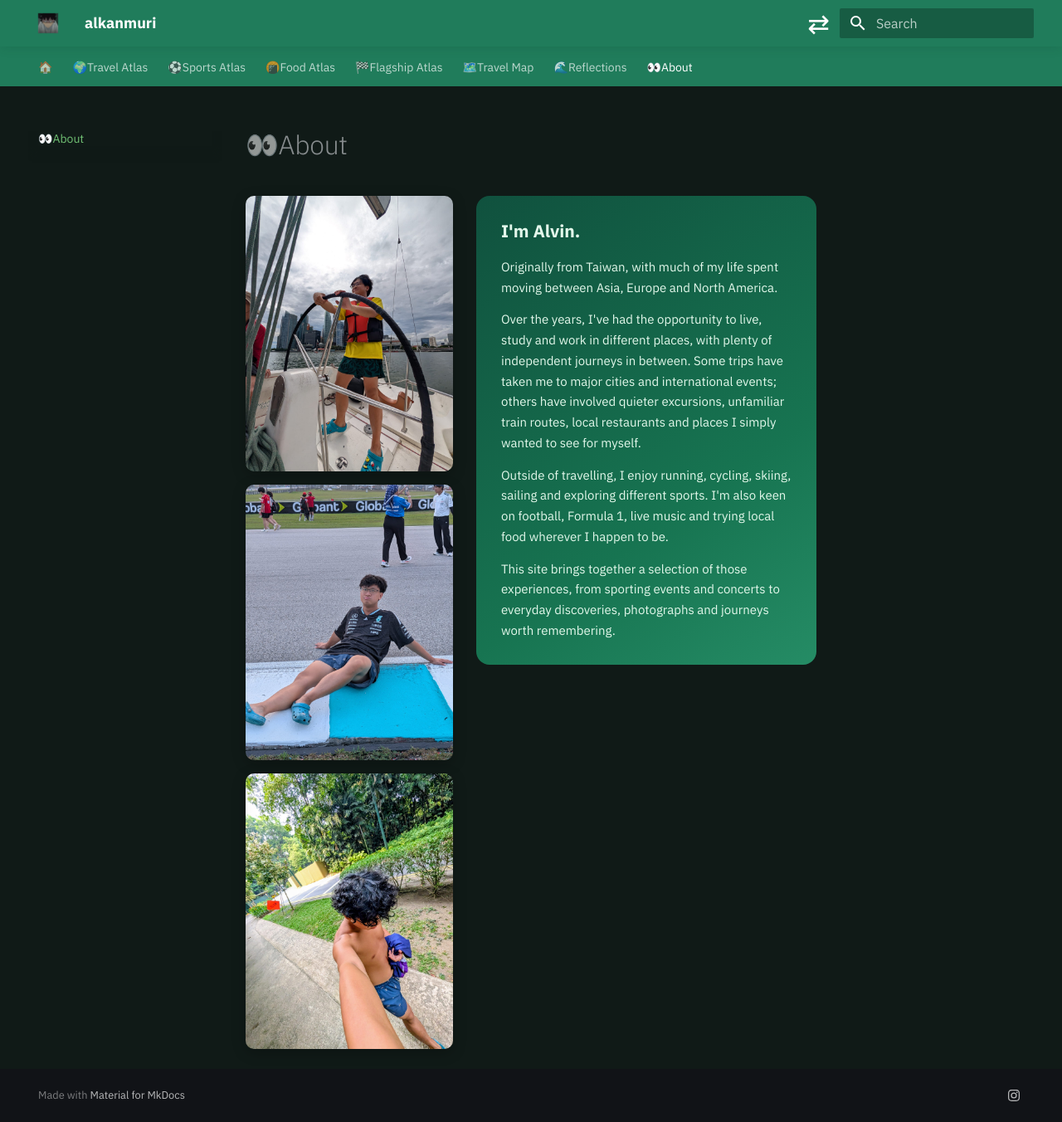
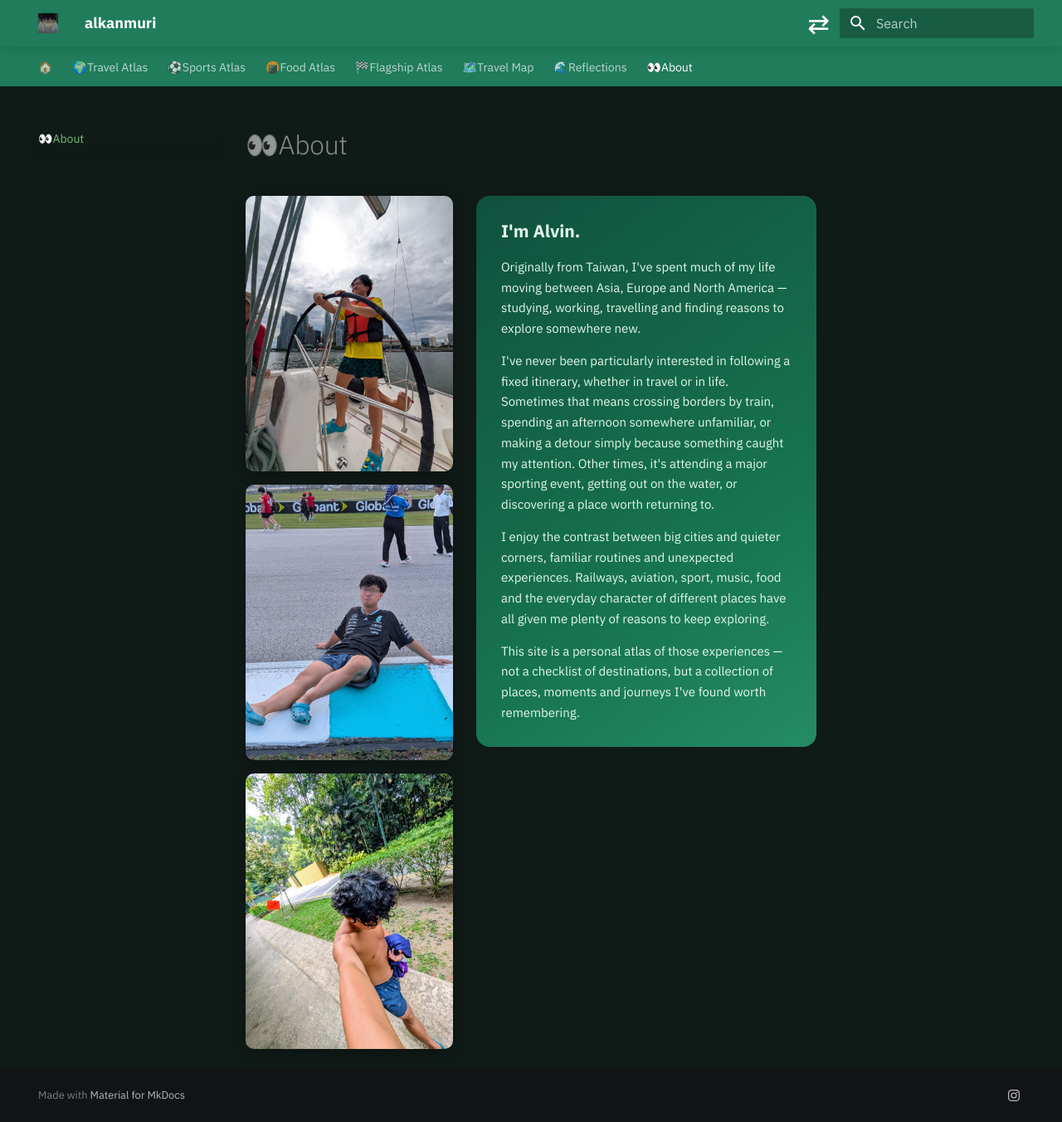
Before and after one commit to alvvvli/alvin-beyond, an MkDocs documentation site: the page built from docs/about.md, in a window 1280 px wide and 1352 px high. Shown: the whole window at 83% size. Built offline with MkDocs 1.6.1 and Material for MkDocs 9.7.7, drawn with Linux system fonts in a browser that asks for light colours; comment, search, counter and statistics services are not loaded.

Commit message:
Update about.md

```diff
--- a/docs/about.md
+++ b/docs/about.md
@@ -151,38 +151,44 @@
 
     <div class="hero-text">
 
-      <p><strong>I'm Alvin.</strong></p>
 
-      <p>
-        Originally from Taiwan, with much of my life spent
-        moving between Asia, Europe and North America.
-      </p>
+    <p><strong>I'm Alvin.</strong></p>
 
-      <p>
-        Over the years, I've had the opportunity to live,
-        study and work in different places, with plenty
-        of independent journeys in between. Some trips
-        have taken me to major cities and international
-        events; others have involved quieter excursions,
-        unfamiliar train routes, local restaurants and
-        places I simply wanted to see for myself.
-      </p>
+    <p>
+      Originally from Taiwan, I've spent much of my life
+      moving between Asia, Europe and North America —
+      studying, working, travelling and finding reasons
+      to explore somewhere new.
+    </p>
 
-      <p>
-        Outside of travelling, I enjoy running, cycling,
-        skiing, sailing and exploring different sports.
-        I'm also keen on football, Formula 1, live music
-        and trying local food wherever I happen to be.
-      </p>
+    <p>
+      I've never been particularly interested in following
+      a fixed itinerary, whether in travel or in life.
+      Sometimes that means crossing borders by train,
+      spending an afternoon somewhere unfamiliar, or
+      making a detour simply because something caught
+      my attention. Other times, it's attending a major
+      sporting event, getting out on the water, or
+      discovering a place worth returning to.
+    </p>
 
-      <p>
-        This site brings together a selection of those
-        experiences, from sporting events and concerts
-        to everyday discoveries, photographs and
-        journeys worth remembering.
-      </p>
+    <p>
+      I enjoy the contrast between big cities and quieter
+      corners, familiar routines and unexpected experiences.
+      Railways, aviation, sport, music, food and the everyday
+      character of different places have all given me
+      plenty of reasons to keep exploring.
+    </p>
 
-    </div>
+    <p>
+      This site is a personal atlas of those experiences —
+      not a checklist of destinations, but a collection
+      of places, moments and journeys I've found
+      worth remembering.
+    </p>
+
+</div>
+
 
   </div>
 </div>
```
